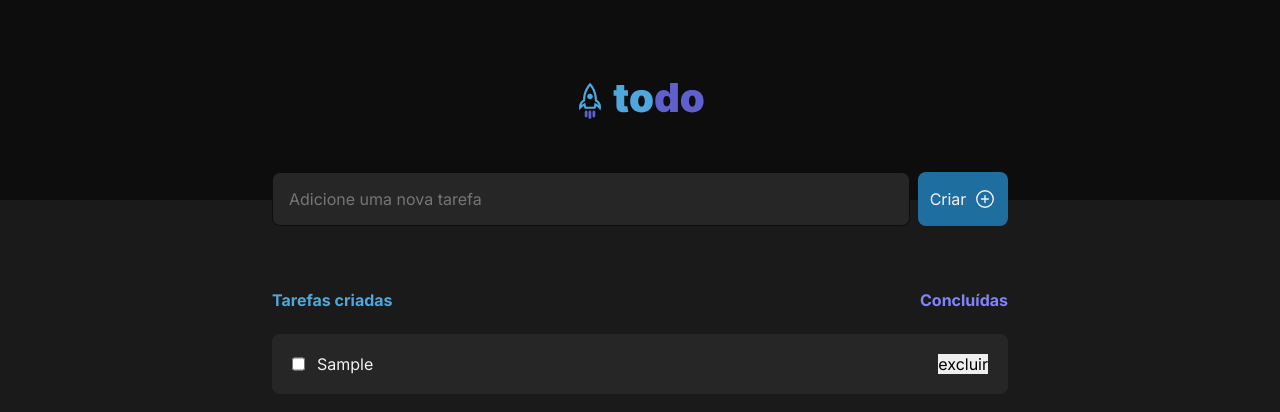
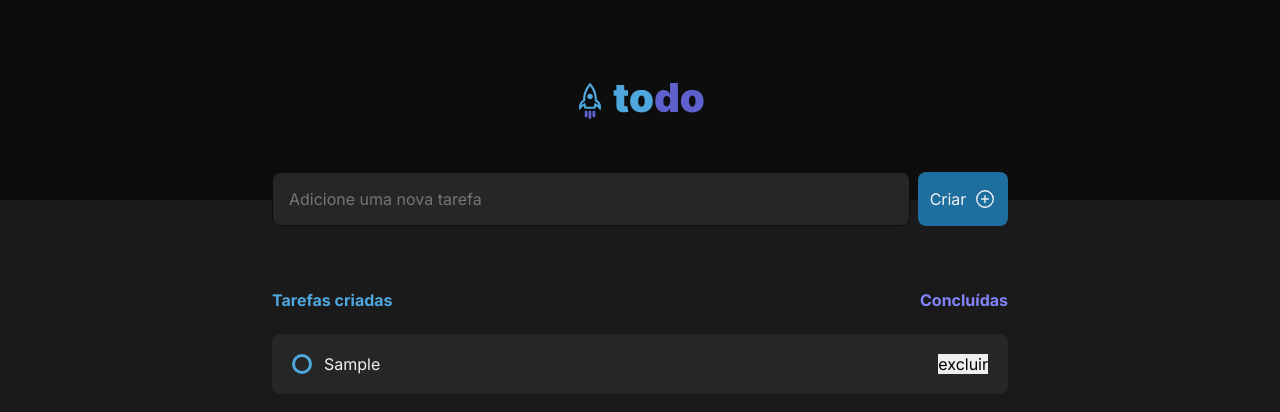
Before and after one commit to LuizGarbini/01-desafio-react-js, a React (Vite) app: page / in a window 1280 px wide. Both pictures are taken after typing "Sample" into the empty fields and a click on the button "Criar". Shown: the top 412 px of the page. Built offline with nearby package versions, Linux system fonts and the light colour scheme.

Commit message:
:wrench: finaly adjusts 1/2

```diff
--- a/src/components/Task.module.css
+++ b/src/components/Task.module.css
@@ -35,6 +35,7 @@
 .ContentDivCompleted p {
   text-decoration: line-through;
   opacity: 0.5;
+  flex: 1;
 }
 
 .tresh {
--- a/src/components/Tasks.module.css
+++ b/src/components/Tasks.module.css
@@ -21,3 +21,31 @@
   color: var(--Purple);
   font-weight: bold;
 }
+
+input[type="checkbox"] {
+  border-radius: 15px;
+  border: 3px solid var(--Blue);
+  background: transparent;
+  width: 20px;
+  height: 20px;
+  appearance: none;
+  display: flex;
+  justify-content: center;
+  align-items: center;
+}
+
+input[type="checkbox"]:checked {
+  border: 3px solid var(--PurpleDark);
+  background: var(--PurpleDark);
+}
+
+input[type="checkbox"]:checked:after {
+  content: "";
+  display: block;
+  width: 4px;
+  height: 8px;
+  border: solid white;
+  border-width: 0 2px 2px 0;
+  transform: rotate(45deg);
+  margin-bottom: 2px;
+}
```
